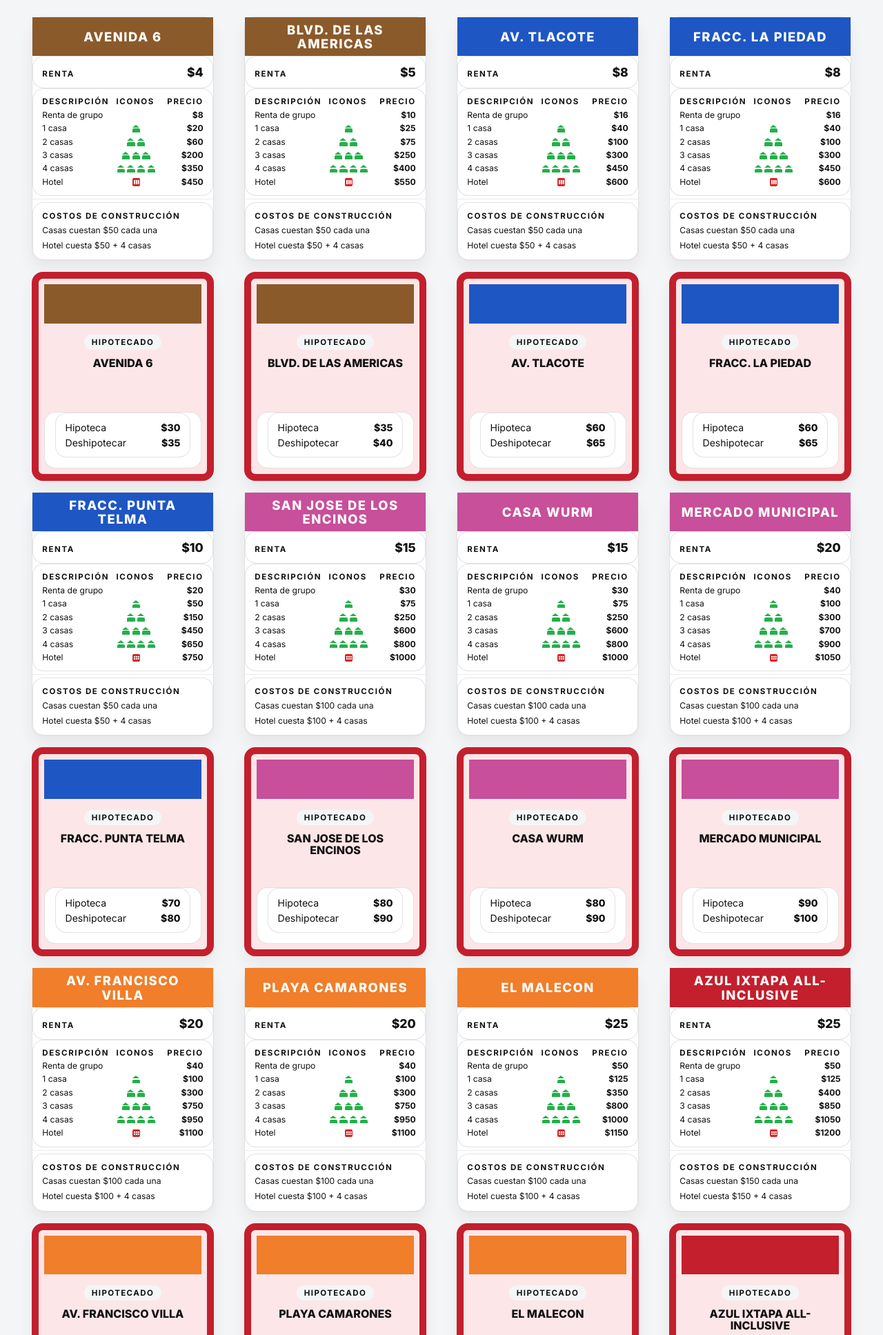
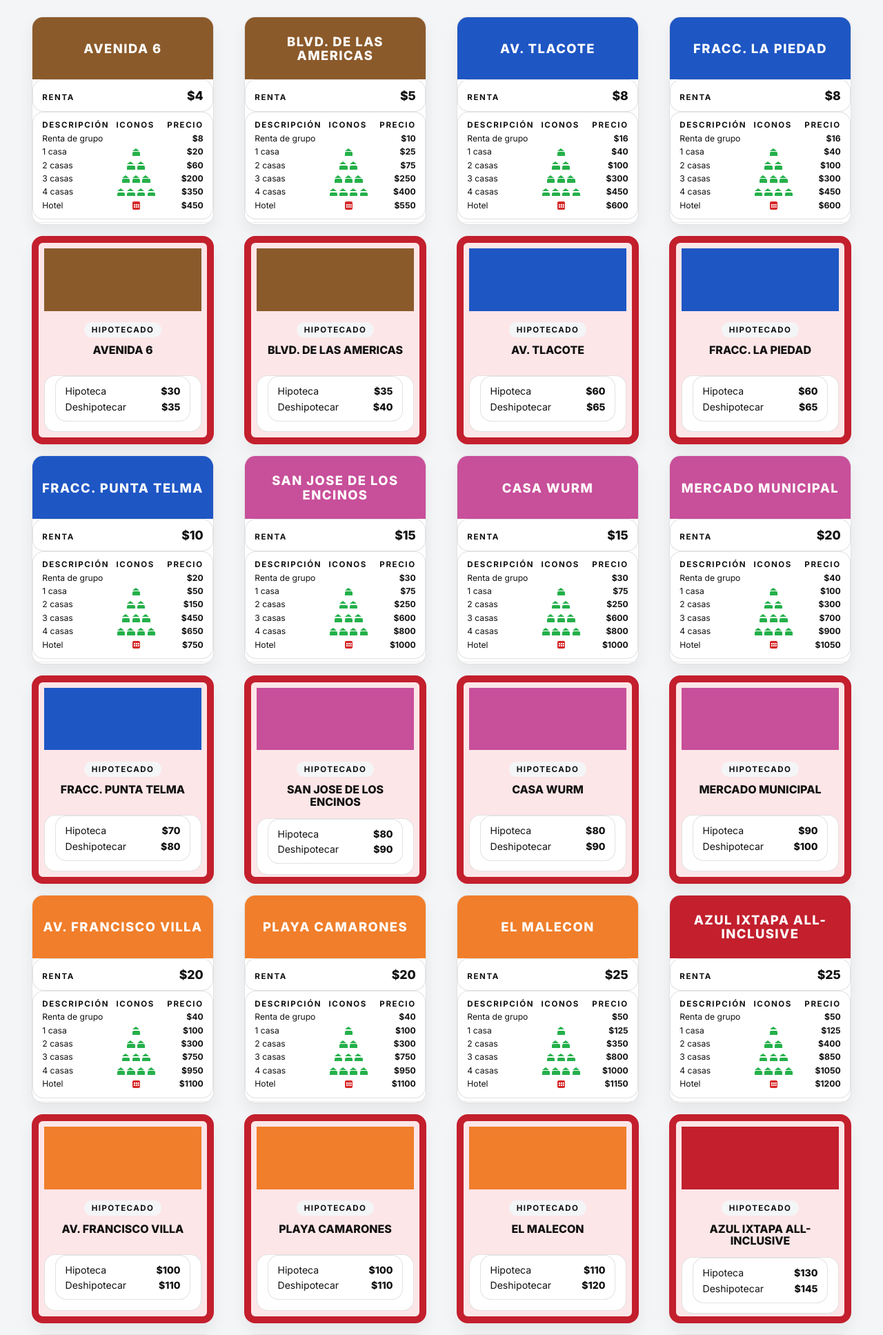
Before and after one commit to 7r5/PyMono, a Flask app: page / in a window 1280 px wide. Shown: the part 90-2025 px from the top of the page at 69% size. Run offline with Flask 3, Linux system fonts and the light colour scheme.

Commit message:
Update styles and index

```diff
--- a/static/styles.css
+++ b/static/styles.css
@@ -68,29 +68,30 @@ body {
 
 .card-face {
   width: 7cm;
-  min-height: 8cm;
+  height: 8cm;
   border-radius: 1rem;
   background: #ffffff;
   border: 1px solid rgba(17, 17, 17, 0.12);
   box-shadow: 0 12px 22px rgba(17, 17, 17, 0.06);
   display: grid;
   grid-template-rows: auto 1fr;
-  overflow: visible;
+  overflow: hidden;
   color: #111111;
 }
 
 .card-bar {
-  height: 1.5cm;
-  display: flex;
-  align-items: center;
-  justify-content: center;
-  padding: 0.5rem 0.65rem;
+  min-height: 2.4cm;
+  display: grid;
+  place-items: center;
+  padding: 0;
 }
 
 .card-head {
-  padding: 0.4rem 0.4rem 0.35rem;
+  width: 100%;
+  padding: 0.55rem 0.65rem;
   text-align: center;
   color: white;
+  background: inherit;
 }
 
 .card-head h2 {
--- a/templates/index.html
+++ b/templates/index.html
@@ -21,7 +21,7 @@
     {% for prop in properties %}
       <article class="card">
         <section class="card-face card-front">
-          <div class="card-bar" style="background: {{ prop.display_color }};">
+          <div class="card-bar" style="--card-color: {{ prop.display_color }}; background-color: var(--card-color);">
             <div class="card-head">
               <h2>{{ prop.titulo }}</h2>
               {% if prop.ciudad %}
@@ -76,9 +76,7 @@
           <div class="separator"></div>
 
           <section class="construction-block">
-            <span class="mortgage-title">COSTOS DE CONSTRUCCIÓN</span>
-            <div class="construction-text">Casas cuestan ${{ prop.costo_casa }} cada una</div>
-            <div class="construction-text">Hotel cuesta ${{ prop.costo_hotel }} + 4 casas</div>
+            <div class="construction-text">Costo de casa ${{ prop.costo_casa }} · Costo de hotel ${{ prop.costo_hotel }}</div>
           </section>
         </section>
 
```
Also changed, not shown: other parts of static/styles.css (+27 -33 lines).
